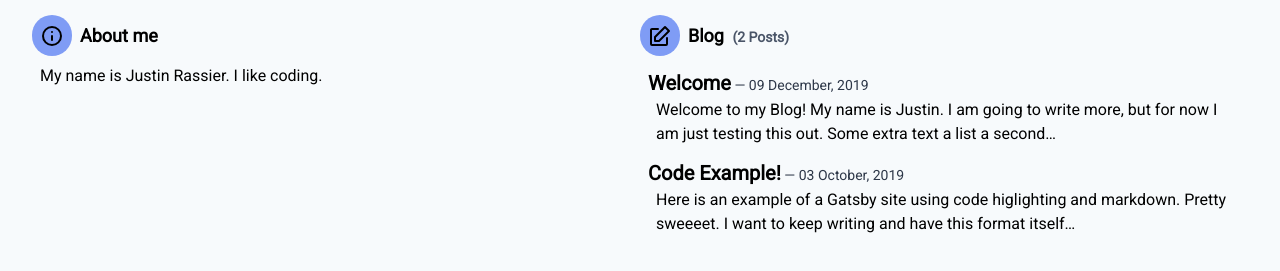
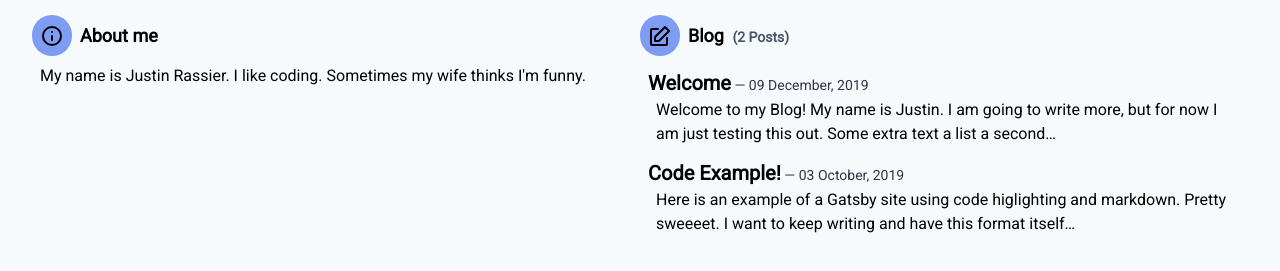
Before and after one commit to justinrassier/justin-rassier-gatsby, a Gatsby site: page / in a window 1280 px wide. Shown: the part 113-384 px from the top of the page. Built offline with nearby package versions, Linux system fonts and the light colour scheme; Gatsby itself is replaced by a stand-in of ours.

Commit message:
trying a change

```diff
--- a/src/pages/index.tsx
+++ b/src/pages/index.tsx
@@ -24,7 +24,10 @@ export default ({ data }) => {
             </div>
             <h2 className="font-semibold text-lg ml-2">About me</h2>
           </div>
-          <p className="px-2 mt-2">My name is Justin Rassier. I like coding.</p>
+          <p className="px-2 mt-2">
+            My name is Justin Rassier. I like coding. Sometimes my wife thinks
+            I'm funny.
+          </p>
         </div>
         <div className="sm:w-1/2 mt-8 sm:mt-0">
           <div className="flex items-center flex-wrap">
```
